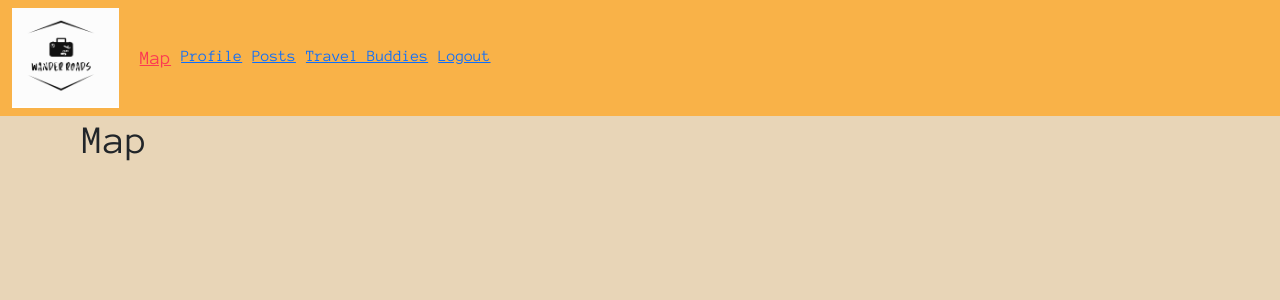
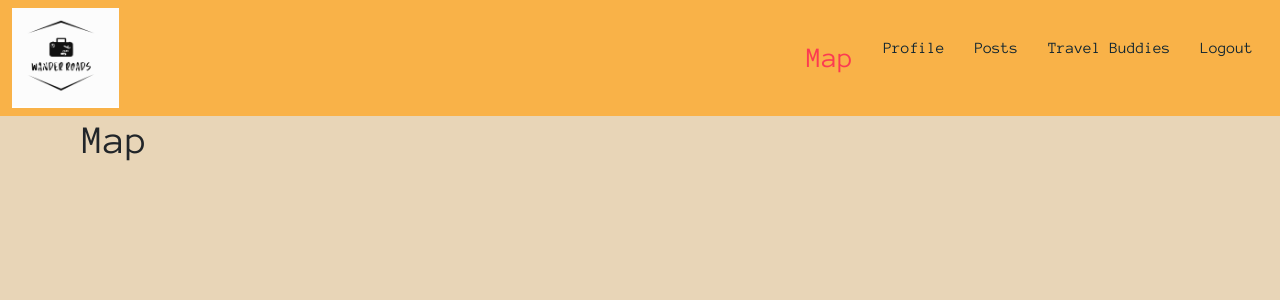
Before and after one commit to Tamas-Gavlider/WanderRoads, a React (Create React App) app in the folder frontend/: page / in a window 1280 px wide. Shown: the top 300 px of the page. Built offline with nearby package versions, Linux system fonts and the light colour scheme.

Commit message:
move navlinks to the right side

```diff
--- a/frontend/src/App.module.css
+++ b/frontend/src/App.module.css
@@ -3,3 +3,7 @@
     background-color: #e8d5b7;
     min-height: 100vh;
 }
+
+  a:hover {
+    text-decoration:none;
+  }
--- a/frontend/src/components/NavBar.js
+++ b/frontend/src/components/NavBar.js
@@ -16,7 +16,7 @@ const NavBar = () => {
         </NavLink>
         <Navbar.Toggle aria-controls="basic-navbar-nav"/>
         <Navbar.Collapse id="basic-navbar-nav">
-          <Nav className="ml-auto text-left">
+          <Nav className="ms-auto">
             <NavLink exact to="/" className={styles.NavLink} activeClassName={styles.Active}>Map</NavLink>
             <NavLink to="/profile" className={styles.NavLink} activeClassName={styles.Active}>Profile</NavLink>
             <NavLink to="/posts" className={styles.NavLink} activeClassName={styles.Active}>Posts</NavLink>
--- a/frontend/src/styles/NavBar.module.css
+++ b/frontend/src/styles/NavBar.module.css
@@ -3,10 +3,12 @@
 }
 
 .NavLink {
-    padding: 5px;
+    padding: 15px;
+    text-decoration: none;
+    color: #0e2431;
 }
 
 .Active {
     color: #fc3a52;
-    font-size: larger;
+    font-size: 180%;
 }
```
